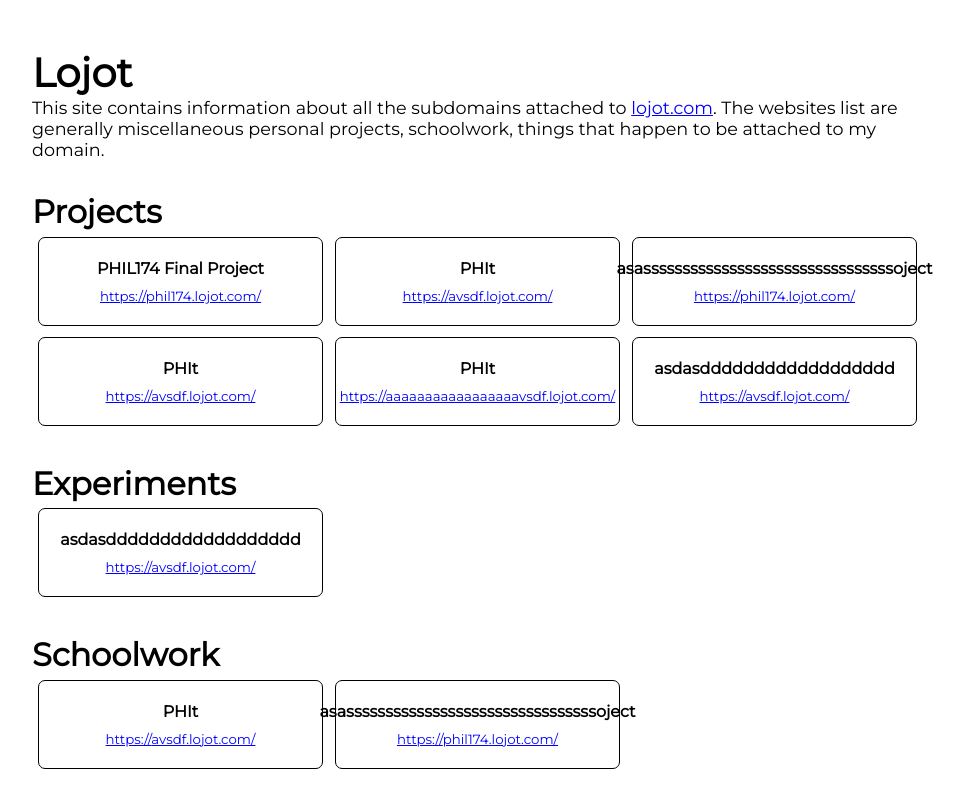
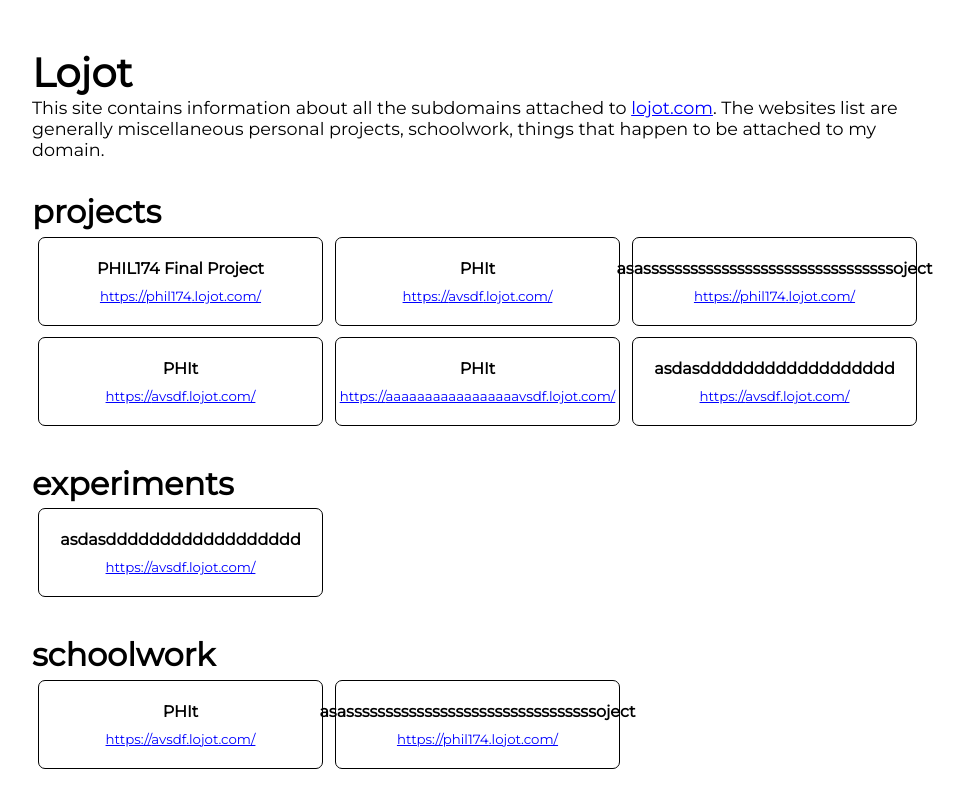
Before and after one commit to jonathanlo411/lojot, a SvelteKit app: page / in a window 1280 px wide. Shown: the whole page, without its empty margins (158-1122 px from the left). Built offline with nearby package versions, Linux system fonts and the light colour scheme.

Commit message:
feat: update config parsing method

```diff
--- a/src/routes/+page.svelte
+++ b/src/routes/+page.svelte
@@ -13,35 +13,17 @@
         <h1 id="title">Lojot</h1>
         <p id="description">This site contains information about all the subdomains attached to <a target='_blank' rel='noreferrer' href='https://lojot.com'>lojot.com</a>. The websites list are generally miscellaneous personal projects, schoolwork, things that happen to be attached to my domain.</p>
 
-        <!-- Projects -->
+        {#each Object.entries(webconfig) as [topic, domainInfo]}
+            <!-- {topic} -->
             <div class="card-section">
-            <h2>Projects</h2>
+                <h2>{topic}</h2>
                 <div class="card-list">
-            {#each projects as subdomain}
+                {#each domainInfo as subdomain}
                     <PreviewCard {...subdomain} />
                 {/each}
                 </div>
             </div>
-
-        <!-- Experiments -->
-        <div class="card-section">
-            <h2>Experiments</h2>
-            <div class="card-list">
-            {#each experiments as subdomain}
-                <PreviewCard {...subdomain} />
         {/each}
-            </div>
-        </div>
-
-        <!-- Schoolwork -->
-        <div class="card-section">
-            <h2>Schoolwork</h2>
-            <div class="card-list">
-            {#each schoolwork as subdomain}
-                <PreviewCard {...subdomain} />
-            {/each}
-            </div>
-        </div>
     </div>
 </section>
 
```
Lines whose indentation alone changed are shown as unchanged.
